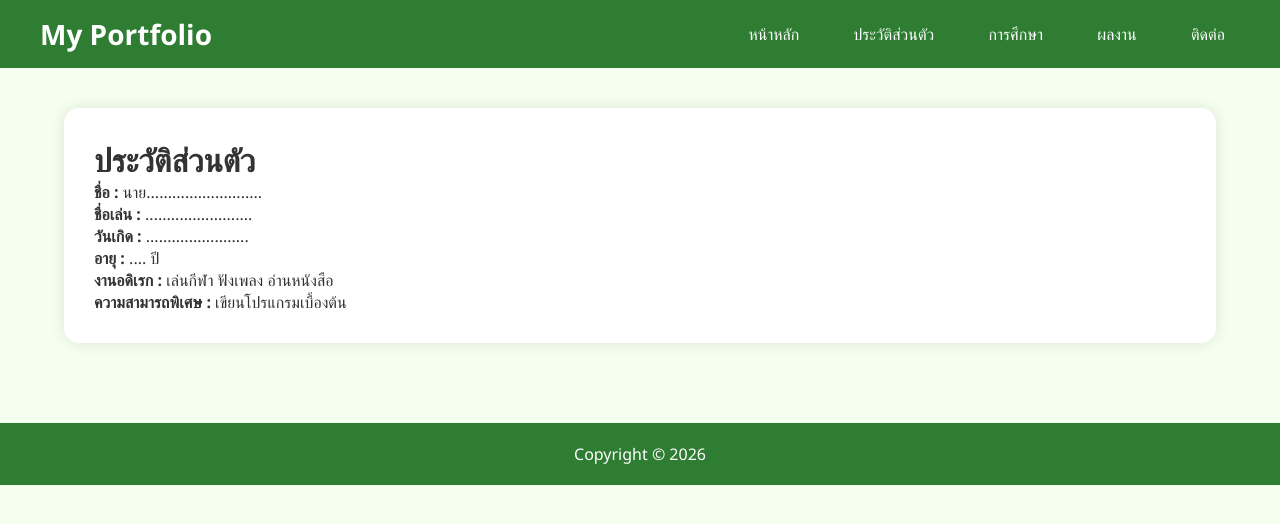
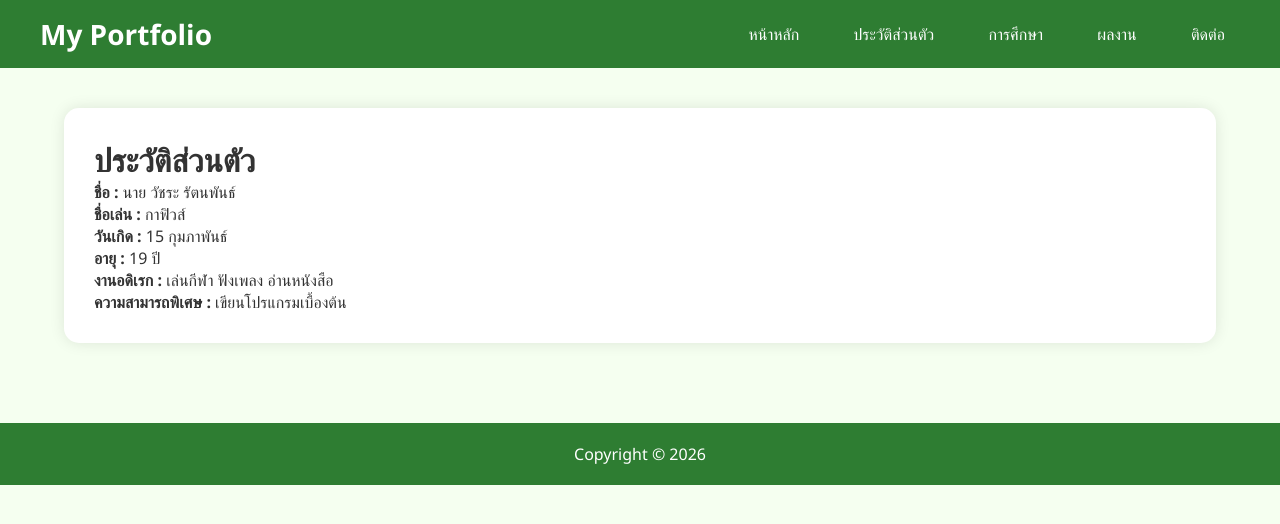
Before and after one commit to watchara07/portfolio2, a plain HTML site: page profile.html in a window 1280 px wide. Drawn offline with Linux system fonts and the light colour scheme.

Commit message:
Update profile.html

```diff
--- a/profile.html
+++ b/profile.html
@@ -28,13 +28,13 @@
 
 <h1>ประวัติส่วนตัว</h1>
 
-<p><b>ชื่อ :</b> นาย...........................</p>
+<p><b>ชื่อ :</b> นาย วัชระ รัตนพันธ์</p>
 
-<p><b>ชื่อเล่น :</b> .........................</p>
+<p><b>ชื่อเล่น :</b> กาฟิวส์</p>
 
-<p><b>วันเกิด :</b> ........................</p>
+<p><b>วันเกิด :</b> 15 กุมภาพันธ์</p>
 
-<p><b>อายุ :</b> .... ปี</p>
+<p><b>อายุ :</b> 19 ปี</p>
 
 <p><b>งานอดิเรก :</b> เล่นกีฬา ฟังเพลง อ่านหนังสือ</p>
 
```
